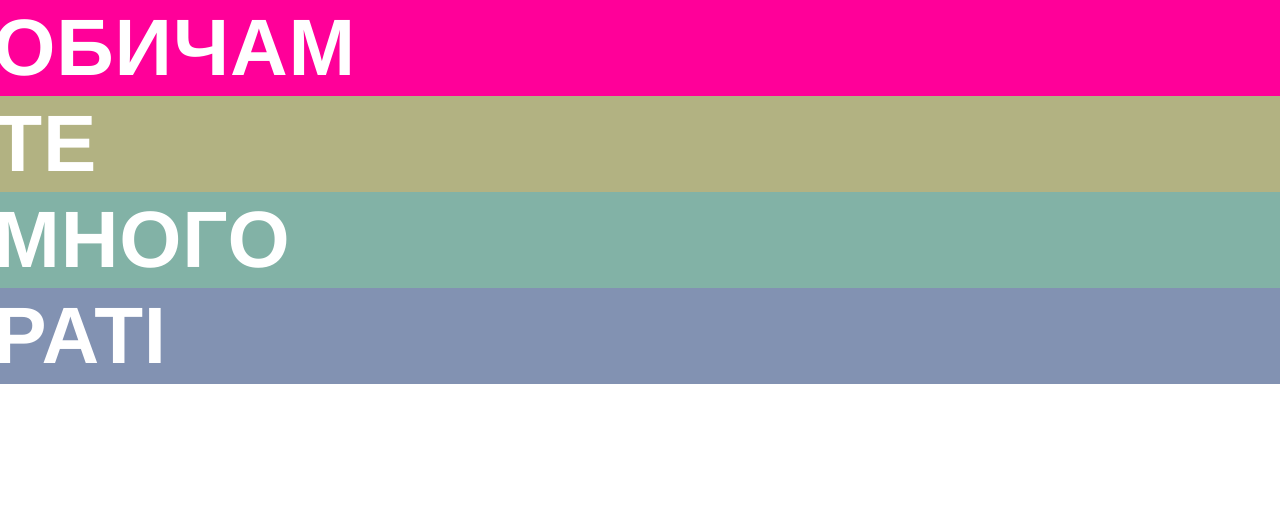
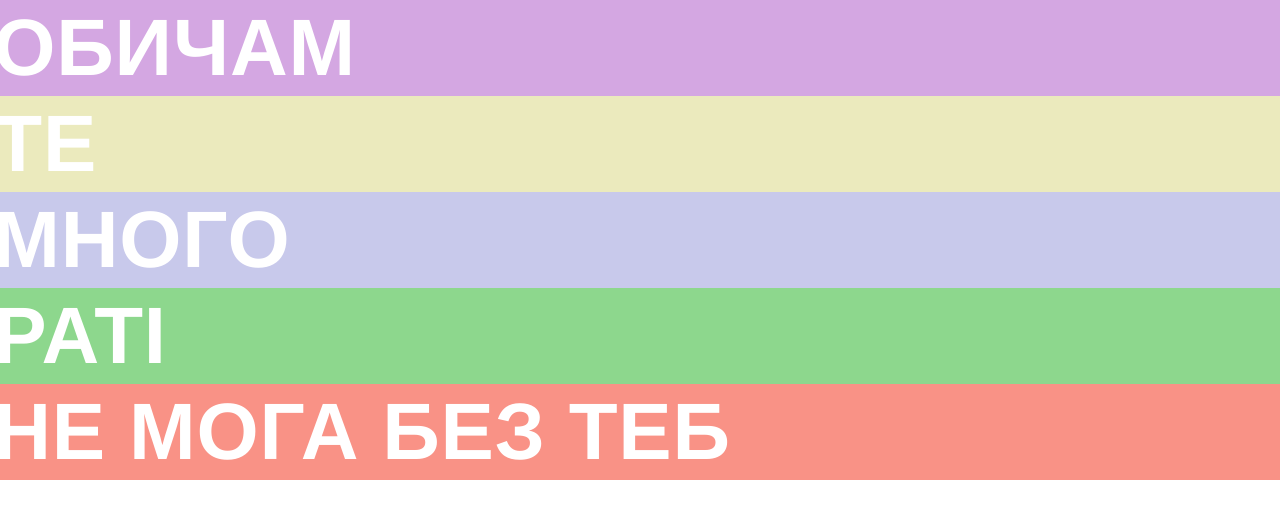
Before and after one commit to miss-jasmina/miss-jasmina.github.com, a plain HTML site: page index.html in a window 1280 px wide. Drawn offline with Linux system fonts and the light colour scheme.

Commit message:
love you

```diff
--- a/index.html
+++ b/index.html
@@ -25,18 +25,20 @@
     background: #fff;
   }
   .one {
-    background: #FF0099;
+    background: #D4A7E2;
   }
   .two {
-    background: #B2B282;
+    background: #EBEABD;
   }
   .three {
-    background: #82B2A6;
+    background: #C8C9EB;
   }
   .four {
-    background: #8292B2;
+    background: #8DD78D;
   }
-
+  .five {
+    background: #F99286;
+  }
   </style>
 
 </head>
@@ -47,6 +49,7 @@
   <p class="two">те</p>
   <p class="three">много</p>
   <p class="four">pati</p>
+  <p class="five">Не мога без теб</p>
 
 </body>
 
```
